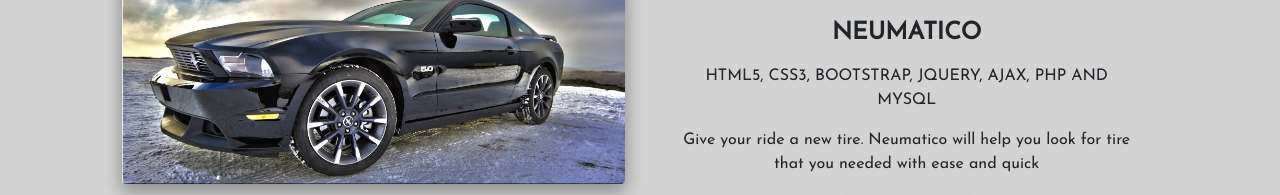
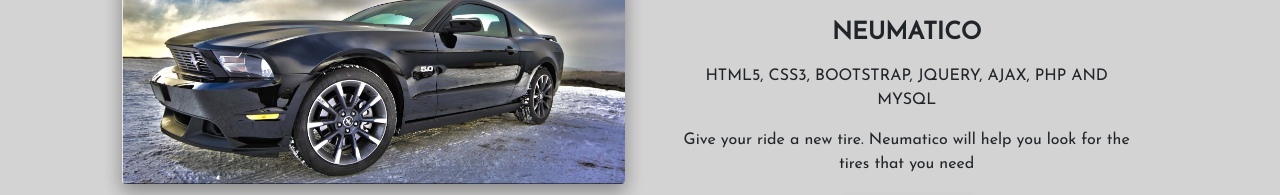
Before and after one commit to gozarcc/portfolio, a plain HTML site: page index.html in a window 1280 px wide. Shown: the part 2680-2875 px from the top of the page. Drawn offline with nearby package versions, Linux system fonts and the light colour scheme; a web font is replaced by a local one.

Commit message:
Portfolio Version 4 - Fixed projects section

```diff
--- a/index.html
+++ b/index.html
@@ -336,7 +336,7 @@
 				    		<div class="card-body">
 				    			<h4 class="font-weight-bold mb-3">NEUMATICO</h4>
 					    		<p class="card-caption">HTML5, CSS3, BOOTSTRAP, JQUERY, AJAX, PHP AND MYSQL</p>
-					    		<p>Give your ride a new tire. Neumatico will help you look for tire that you needed with ease and quick</p>
+					    		<p>Give your ride a new tire. Neumatico will help you look for the tires that you need</p>
 					    		<a class="btn success-color-dark btn-rounded btn-md" href="https://neumatico.000webhostapp.com/neumatico/index.php" target="_blank">View Project</a>
 					    	</div>
 					    </div>
@@ -417,7 +417,6 @@
 	<!-- Footer -->
 
 
-
 <!-- External JavaScript -->
 <script type="text/javascript" src="assets/js/core.js"></script>
 <!-- Bootstrap tooltips -->
```
